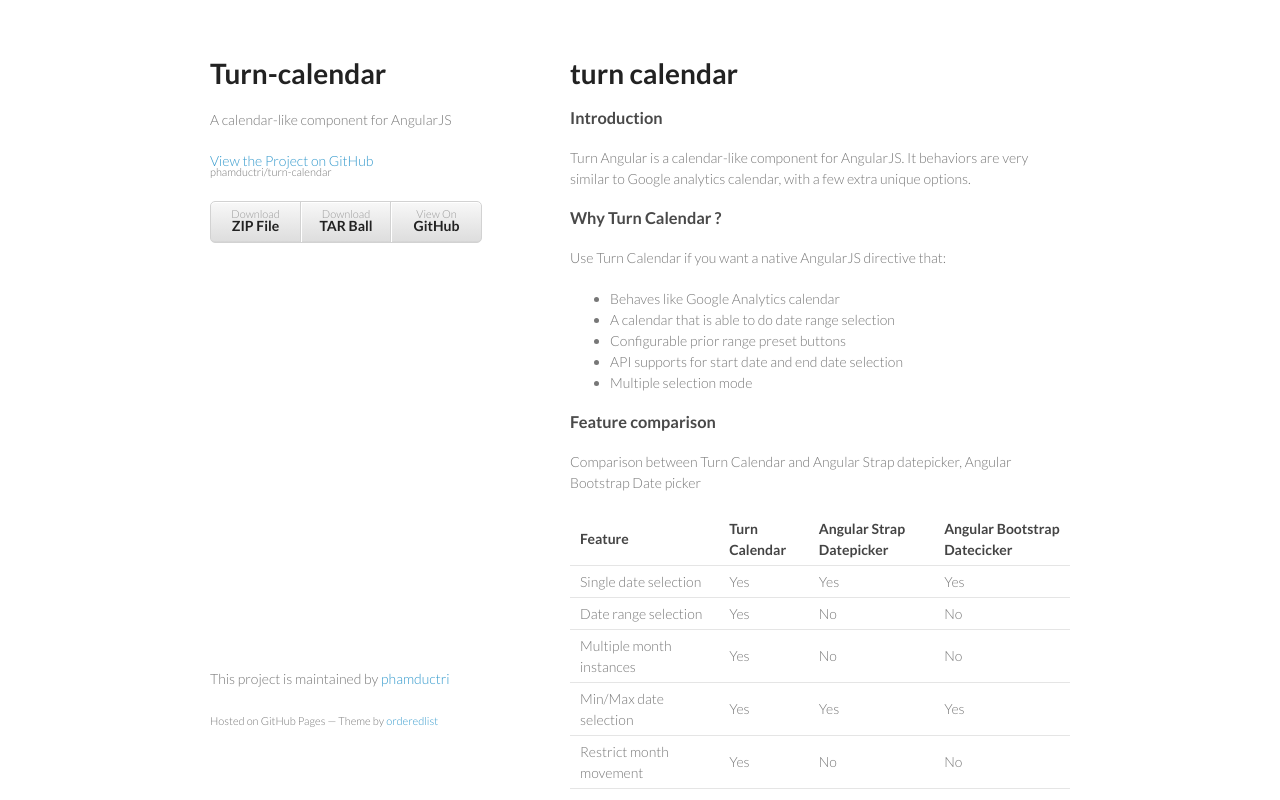
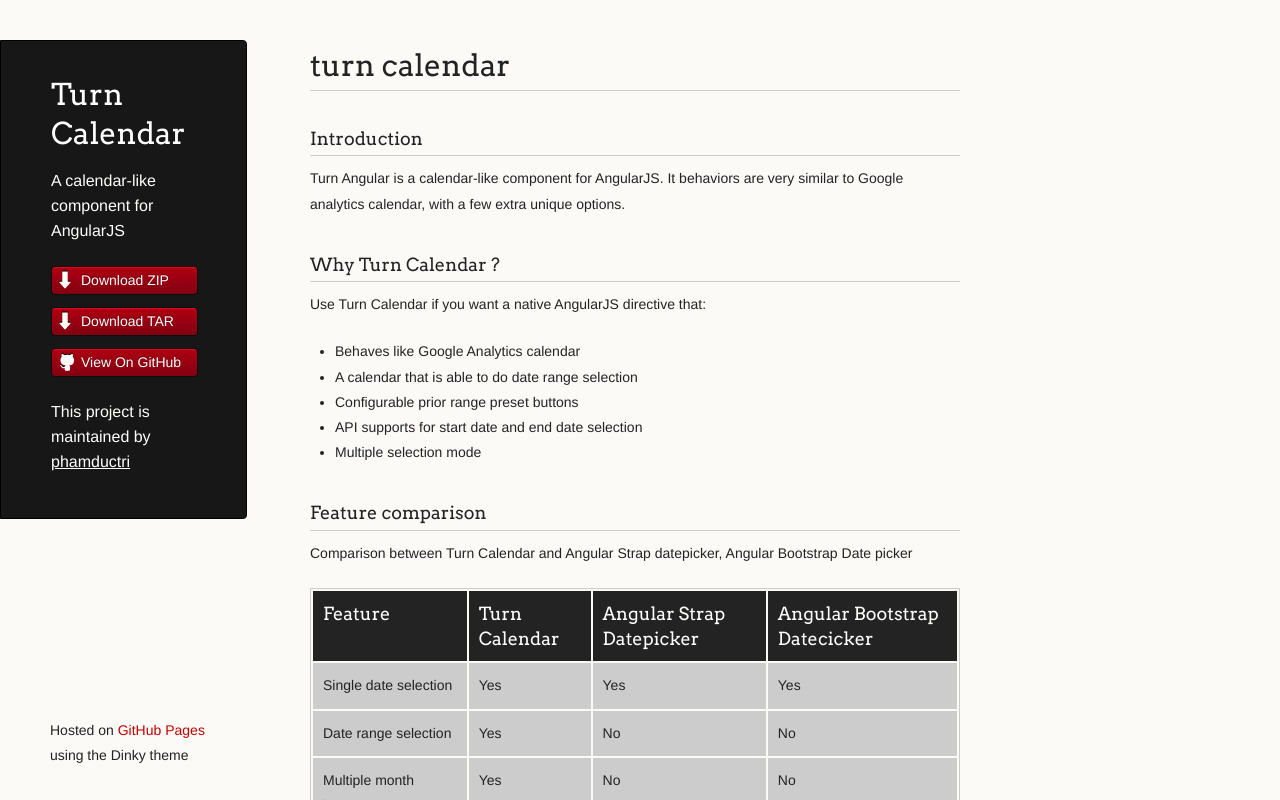
Before and after one commit to phamductri/turn-calendar, a plain HTML site: page index.html in a window 1280 px wide. Shown: the top 800 px of the page. Drawn offline with Linux system fonts and the light colour scheme.

Commit message:
Create gh-pages branch via GitHub

```diff
--- a/index.html
+++ b/index.html
@@ -3,10 +3,11 @@
   <head>
     <meta charset="utf-8">
     <meta http-equiv="X-UA-Compatible" content="chrome=1">
-    <title>Turn-calendar by phamductri</title>
+    <title>Turn Calendar by phamductri</title>
 
     <link rel="stylesheet" href="stylesheets/styles.css">
     <link rel="stylesheet" href="stylesheets/pygment_trac.css">
+    <script src="javascripts/scale.fix.js"></script>
     <meta name="viewport" content="width=device-width, initial-scale=1, user-scalable=no">
     <!--[if lt IE 9]>
     <script src="//html5shiv.googlecode.com/svn/trunk/html5.js"></script>
@@ -15,17 +16,18 @@
   <body>
     <div class="wrapper">
       <header>
-        <h1>Turn-calendar</h1>
-        <p>A calendar-like component for AngularJS</p>
+        <h1 class="header">Turn Calendar</h1>
+        <p class="header">A calendar-like component for AngularJS</p>
 
-        <p class="view"><a href="https://github.com/phamductri/turn-calendar">View the Project on GitHub <small>phamductri/turn-calendar</small></a></p>
+        <ul>
+          <li class="download"><a class="buttons" href="https://github.com/phamductri/turn-calendar/zipball/master">Download ZIP</a></li>
+          <li class="download"><a class="buttons" href="https://github.com/phamductri/turn-calendar/tarball/master">Download TAR</a></li>
+          <li><a class="buttons github" href="https://github.com/phamductri/turn-calendar">View On GitHub</a></li>
+        </ul>
+
+        <p class="header">This project is maintained by <a class="header name" href="https://github.com/phamductri">phamductri</a></p>
 
 
-        <ul>
-          <li><a href="https://github.com/phamductri/turn-calendar/zipball/master">Download <strong>ZIP File</strong></a></li>
-          <li><a href="https://github.com/phamductri/turn-calendar/tarball/master">Download <strong>TAR Ball</strong></a></li>
-          <li><a href="https://github.com/phamductri/turn-calendar">View On <strong>GitHub</strong></a></li>
-        </ul>
       </header>
       <section>
         <h1>
@@ -381,12 +383,11 @@
 <p>Apache2</p>
       </section>
       <footer>
-        <p>This project is maintained by <a href="https://github.com/phamductri">phamductri</a></p>
-        <p><small>Hosted on GitHub Pages &mdash; Theme by <a href="https://github.com/orderedlist">orderedlist</a></small></p>
+        <p><small>Hosted on <a href="http://pages.github.com">GitHub Pages</a> using the Dinky theme</small></p>
       </footer>
     </div>
-    <script src="javascripts/scale.fix.js"></script>
-              <script type="text/javascript">
+    <!--[if !IE]><script>fixScale(document);</script><![endif]-->
+		          <script type="text/javascript">
             var gaJsHost = (("https:" == document.location.protocol) ? "https://ssl." : "http://www.");
             document.write(unescape("%3Cscript src='" + gaJsHost + "google-analytics.com/ga.js' type='text/javascript'%3E%3C/script%3E"));
           </script>
--- a/stylesheets/styles.css
+++ b/stylesheets/styles.css
@@ -1,186 +1,338 @@
-@import url(https://fonts.googleapis.com/css?family=Lato:300italic,700italic,300,700);
+@import url(https://fonts.googleapis.com/css?family=Arvo:400,700,400italic);
+
+/* MeyerWeb Reset */
+
+html, body, div, span, applet, object, iframe,
+h1, h2, h3, h4, h5, h6, p, blockquote, pre,
+a, abbr, acronym, address, big, cite, code,
+del, dfn, em, img, ins, kbd, q, s, samp,
+small, strike, strong, sub, sup, tt, var,
+b, u, i, center,
+dl, dt, dd, ol, ul, li,
+fieldset, form, label, legend,
+table, caption, tbody, tfoot, thead, tr, th, td,
+article, aside, canvas, details, embed,
+figure, figcaption, footer, header, hgroup,
+menu, nav, output, ruby, section, summary,
+time, mark, audio, video {
+  margin: 0;
+  padding: 0;
+  border: 0;
+  font: inherit;
+  vertical-align: baseline;
+}
+
+
+/* Base text styles */
 
 body {
-  padding:50px;
-  font:14px/1.5 Lato, "Helvetica Neue", Helvetica, Arial, sans-serif;
-  color:#777;
-  font-weight:300;
+  padding:10px 50px 0 0;
+  font-family:"Helvetica Neue", Helvetica, Arial, sans-serif;
+	font-size: 14px;
+	color: #232323;
+	background-color: #FBFAF7;
+	margin: 0;
+	line-height: 1.8em;
+	-webkit-font-smoothing: antialiased;
+
 }
 
 h1, h2, h3, h4, h5, h6 {
-  color:#222;
-  margin:0 0 20px;
+  color:#232323;
+  margin:36px 0 10px;
 }
 
-p, ul, ol, table, pre, dl {
-  margin:0 0 20px;
+p, ul, ol, table, dl {
+  margin:0 0 22px;
 }
 
 h1, h2, h3 {
-  line-height:1.1;
+	font-family: Arvo, Monaco, serif;
+  line-height:1.3;
+	font-weight: normal;
+}
+
+h1,h2, h3 {
+	display: block;
+	border-bottom: 1px solid #ccc;
+	padding-bottom: 5px;
 }
 
 h1 {
-  font-size:28px;
+	font-size: 30px;
 }
 
 h2 {
-  color:#393939;
+	font-size: 24px;
 }
 
-h3, h4, h5, h6 {
-  color:#494949;
+h3 {
+	font-size: 18px;
+}
+
+h4, h5, h6 {
+	font-family: Arvo, Monaco, serif;
+	font-weight: 700;
 }
 
 a {
-  color:#39c;
-  font-weight:400;
+  color:#C30000;
+  font-weight:200;
   text-decoration:none;
 }
 
-a small {
-  font-size:11px;
-  color:#777;
-  margin-top:-0.6em;
-  display:block;
+a:hover {
+	text-decoration: underline;
 }
 
-.wrapper {
-  width:860px;
-  margin:0 auto;
+a small {
+	font-size: 12px;
+}
+
+em {
+	font-style: italic;
+}
+
+strong {
+  font-weight:700;
+}
+
+ul {
+  list-style-position: inside;
+  list-style: disc;
+  padding-left: 25px;
+}
+
+ol {
+  list-style-position: inside;
+  list-style: decimal;
+  padding-left: 25px;
 }
 
 blockquote {
-  border-left:1px solid #e5e5e5;
-  margin:0;
-  padding:0 0 0 20px;
-  font-style:italic;
+  margin: 0;
+  padding: 0 0 0 20px;
+  font-style: italic;
 }
 
+dl, dt, dd, dl p {
+	font-color: #444;
+}
+
+dl dt {
+  font-weight: bold;
+}
+
+dl dd {
+  padding-left: 20px;
+  font-style: italic;
+}
+
+dl p {
+  padding-left: 20px;
+  font-style: italic;
+}
+
+hr {
+  border:0;
+  background:#ccc;
+  height:1px;
+  margin:0 0 24px;
+}
+
+/* Images */
+
+img {
+  position: relative;
+  margin: 0 auto;
+  max-width: 650px;
+  padding: 5px;
+  margin: 10px 0 32px 0;
+  border: 1px solid #ccc;
+}
+
+p img {
+  display: inline;
+  margin: 0;
+  padding: 0;
+  vertical-align: middle;
+  text-align: center;
+  border: none;
+}
+
+/* Code blocks */
+
 code, pre {
-  font-family:Monaco, Bitstream Vera Sans Mono, Lucida Console, Terminal;
-  color:#333;
-  font-size:12px;
+	font-family: Monaco, "Bitstream Vera Sans Mono", "Lucida Console", Terminal, monospace;
+  color:#000;
+  font-size:14px;
 }
 
 pre {
-  padding:8px 15px;
-  background: #f8f8f8;
-  border-radius:5px;
-  border:1px solid #e5e5e5;
-  overflow-x: auto;
+	padding: 4px 12px;
+  background: #FDFEFB;
+  border-radius:4px;
+  border:1px solid #D7D8C8;
+  overflow: auto;
+  overflow-y: hidden;
+	margin-bottom: 32px;
+}
+
+
+/* Tables */
+
+table {
+  width:100%;
 }
 
 table {
-  width:100%;
-  border-collapse:collapse;
+  border: 1px solid #ccc;
+  margin-bottom: 32px;
+  text-align: left;
+ }
+
+th {
+  font-family: 'Arvo', Helvetica, Arial, sans-serif;
+	font-size: 18px;
+	font-weight: normal;
+  padding: 10px;
+  background: #232323;
+  color: #FDFEFB;
+ }
+
+td {
+  padding: 10px;
+	background: #ccc;
+ }
+
+
+/* Wrapper */
+.wrapper {
+  width:960px;
 }
 
-th, td {
-  text-align:left;
-  padding:5px 10px;
-  border-bottom:1px solid #e5e5e5;
+
+/* Header */
+
+header {
+	background-color: #171717;
+	color: #FDFDFB;
+  width:170px;
+  float:left;
+  position:fixed;
+	border: 1px solid #000;
+	-webkit-border-top-right-radius: 4px;
+	-webkit-border-bottom-right-radius: 4px;
+	-moz-border-radius-topright: 4px;
+	-moz-border-radius-bottomright: 4px;
+	border-top-right-radius: 4px;
+	border-bottom-right-radius: 4px;
+	padding: 34px 25px 22px 50px;
+	margin: 30px 25px 0 0;
+	-webkit-font-smoothing: antialiased;
 }
 
-dt {
-  color:#444;
-  font-weight:700;
+p.header {
+	font-size: 16px;
 }
 
-th {
-  color:#444;
+h1.header {
+	font-family: Arvo, sans-serif;
+	font-size: 30px;
+	font-weight: 300;
+	line-height: 1.3em;
+	border-bottom: none;
+	margin-top: 0;
 }
 
-img {
-  max-width:100%;
+
+h1.header, a.header, a.name, header a{
+	color: #fff;
 }
 
-header {
-  width:270px;
-  float:left;
-  position:fixed;
+a.header {
+	text-decoration: underline;
+}
+
+a.name {
+	white-space: nowrap;
 }
 
 header ul {
   list-style:none;
-  height:40px;
-
   padding:0;
-
-  background: #eee;
-  background: -moz-linear-gradient(top, #f8f8f8 0%, #dddddd 100%);
-  background: -webkit-gradient(linear, left top, left bottom, color-stop(0%,#f8f8f8), color-stop(100%,#dddddd));
-  background: -webkit-linear-gradient(top, #f8f8f8 0%,#dddddd 100%);
-  background: -o-linear-gradient(top, #f8f8f8 0%,#dddddd 100%);
-  background: -ms-linear-gradient(top, #f8f8f8 0%,#dddddd 100%);
-  background: linear-gradient(top, #f8f8f8 0%,#dddddd 100%);
-
-  border-radius:5px;
-  border:1px solid #d2d2d2;
-  box-shadow:inset #fff 0 1px 0, inset rgba(0,0,0,0.03) 0 -1px 0;
-  width:270px;
 }
 
 header li {
-  width:89px;
-  float:left;
-  border-right:1px solid #d2d2d2;
-  height:40px;
+	list-style-type: none;
+  width:132px;
+  height:15px;
+	margin-bottom: 12px;
+	line-height: 1em;
+	padding: 6px 6px 6px 7px;
+
+	background: #AF0011;
+	background: -moz-linear-gradient(top, #AF0011 0%, #820011 100%);
+  background: -webkit-gradient(linear, left top, left bottom, color-stop(0%,#f8f8f8), color-stop(100%,#dddddd));
+  background: -webkit-linear-gradient(top, #AF0011 0%,#820011 100%);
+  background: -o-linear-gradient(top, #AF0011 0%,#820011 100%);
+  background: -ms-linear-gradient(top, #AF0011 0%,#820011 100%);
+  background: linear-gradient(top, #AF0011 0%,#820011 100%);
+
+	border-radius:4px;
+  border:1px solid #0D0D0D;
+
+	-webkit-box-shadow: inset 0px 1px 1px 0 rgba(233,2,38, 1);
+	box-shadow: inset 0px 1px 1px 0 rgba(233,2,38, 1);
+
 }
 
-header ul a {
-  line-height:1;
-  font-size:11px;
-  color:#999;
-  display:block;
-  text-align:center;
-  padding-top:6px;
-  height:40px;
+header li:hover {
+	background: #C3001D;
+	background: -moz-linear-gradient(top, #C3001D 0%, #950119 100%);
+  background: -webkit-gradient(linear, left top, left bottom, color-stop(0%,#f8f8f8), color-stop(100%,#dddddd));
+  background: -webkit-linear-gradient(top, #C3001D 0%,#950119 100%);
+  background: -o-linear-gradient(top, #C3001D 0%,#950119 100%);
+  background: -ms-linear-gradient(top, #C3001D 0%,#950119 100%);
+  background: linear-gradient(top, #C3001D 0%,#950119 100%);
 }
 
-strong {
-  color:#222;
-  font-weight:700;
+a.buttons {
+	-webkit-font-smoothing: antialiased;
+	background: url(../images/arrow-down.png) no-repeat;
+	font-weight: normal;
+	text-shadow: rgba(0, 0, 0, 0.4) 0 -1px 0;
+	padding: 2px 2px 2px 22px;
+	height: 30px;
 }
 
-header ul li + li {
-  width:88px;
-  border-left:1px solid #fff;
+a.github {
+	background: url(../images/octocat-small.png) no-repeat 1px;
 }
 
-header ul li + li + li {
-  border-right:none;
-  width:89px;
+a.buttons:hover {
+	color: #fff;
+	text-decoration: none;
 }
 
-header ul a strong {
-  font-size:14px;
-  display:block;
-  color:#222;
-}
+
+/* Section - for main page content */
 
 section {
-  width:500px;
+  width:650px;
   float:right;
   padding-bottom:50px;
 }
 
-small {
-  font-size:11px;
-}
 
-hr {
-  border:0;
-  background:#e5e5e5;
-  height:1px;
-  margin:0 0 20px;
-}
+/* Footer */
 
 footer {
-  width:270px;
+  width:170px;
   float:left;
   position:fixed;
-  bottom:50px;
+  bottom:10px;
+	padding-left: 50px;
 }
 
 @media print, screen and (max-width: 960px) {
@@ -196,14 +348,18 @@
     width:auto;
   }
 
+	footer {
+		border-top: 1px solid #ccc;
+		margin:0 84px 0 50px;
+		padding:0;
+	}
+
   header {
     padding-right:320px;
   }
 
   section {
-    border:1px solid #e5e5e5;
-    border-width:1px 0;
-    padding:20px 0;
+    padding:20px 84px 20px 50px;
     margin:0 0 20px;
   }
 
@@ -213,8 +369,8 @@
 
   header ul {
     position:absolute;
-    right:50px;
-    top:52px;
+    right:130px;
+    top:84px;
   }
 }
 
@@ -224,26 +380,38 @@
   }
 
   header {
-    padding:0;
+    padding:10px 20px 0;
+		margin-right: 0;
   }
+
+	section {
+    padding:10px 0 10px 20px;
+    margin:0 0 30px;
+  }
+
+	footer {
+		margin: 0 0 0 30px;
+	}
 
   header ul, header p.view {
     position:static;
   }
-
-  pre, code {
-    word-wrap:normal;
-  }
 }
 
 @media print, screen and (max-width: 480px) {
-  body {
-    padding:15px;
+
+  header ul li.download {
+    display:none;
   }
 
-  header ul {
-    display:none;
-  }
+	footer {
+		margin: 0 0 0 20px;
+	}
+
+	footer a{
+		display:block;
+	}
+
 }
 
 @media print {
```
Also changed, not shown: javascripts/scale.fix.js (+20 -17 lines), params.json (+1 -1 lines).
